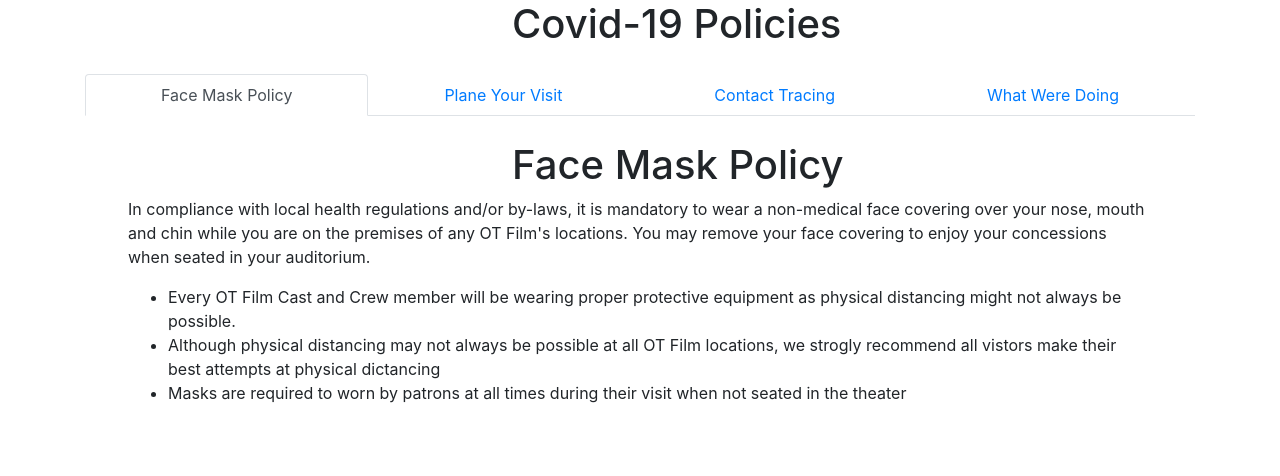
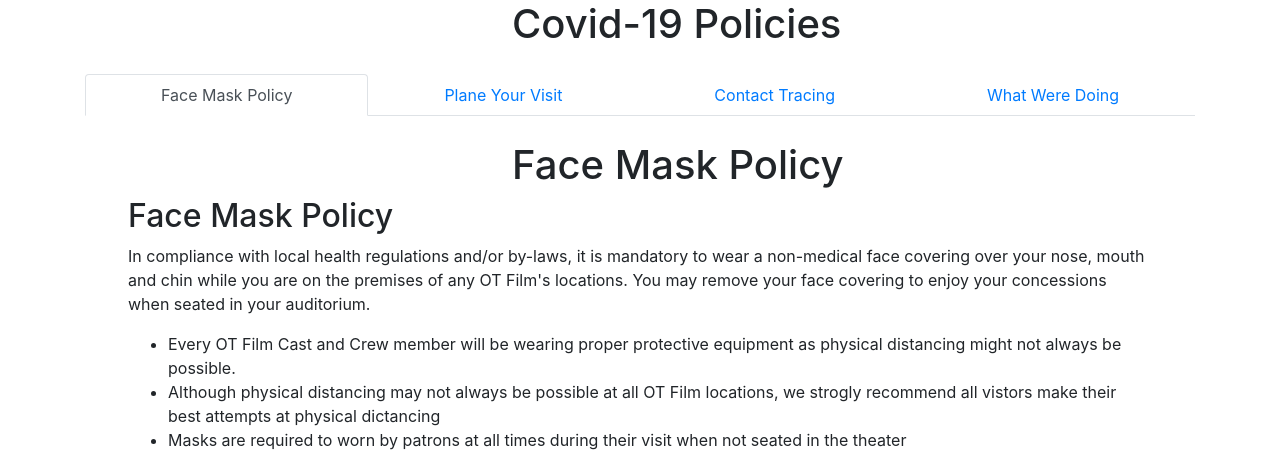
Before and after one commit to ahmetkca/FinalProjectWeb, a PHP site: page /covid.php in a window 1280 px wide. Shown: the part 216-692 px from the top of the page. Run offline with PHP 8.4, Linux system fonts and the light colour scheme.

Commit message:
Update covid.php

```diff
--- a/covid.php
+++ b/covid.php
@@ -60,7 +60,7 @@ session_start();
 						<div class="tab-pane fade show active" id="nav-Policy" role="tabpanel" aria-labelledby="Face-Mask-Policy">
 							<div class="shown">
 								<h1>Face Mask Policy</h1>
-
+								<h2>Face Mask Policy</h2>
 								<p>In compliance with local health regulations and/or by-laws, it is mandatory to wear a non-medical face covering over your nose, mouth and chin while you are on the premises of any OT Film's locations. You may remove your face covering to enjoy your concessions when seated in your auditorium.</p>
 								<ul>
 									<li>Every OT Film Cast and Crew member will be wearing proper protective equipment as physical distancing might not always be possible.</li>
@@ -72,8 +72,9 @@ session_start();
 
 						<div class="tab-pane fade" id="nav-Contact" role="tabpanel" aria-labelledby="Contact-Tracing">
 							<div class="shown">
+							<h1>Contact Tracing</h1>
 							<div>
-								<h1>Contact Tracing</h1>
+								<h2>Contact Tracing</h2>
 								<p>As per provincial requirements, OT Films has implemented contact tracing measures at the following locations. To ensure a safe and physically-distanced movie-going experience, we encourage all guests to purchase their tickets and reserve their seats in advance at <a href="bookSeats.php" class="override">OTFilms.com</a>.</p>
 						   </div>
 						   </div>
```
